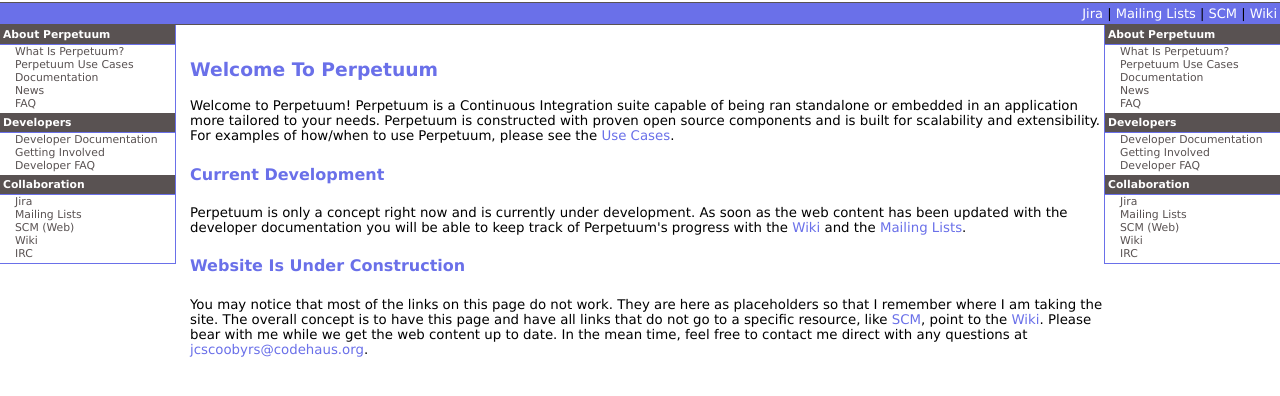
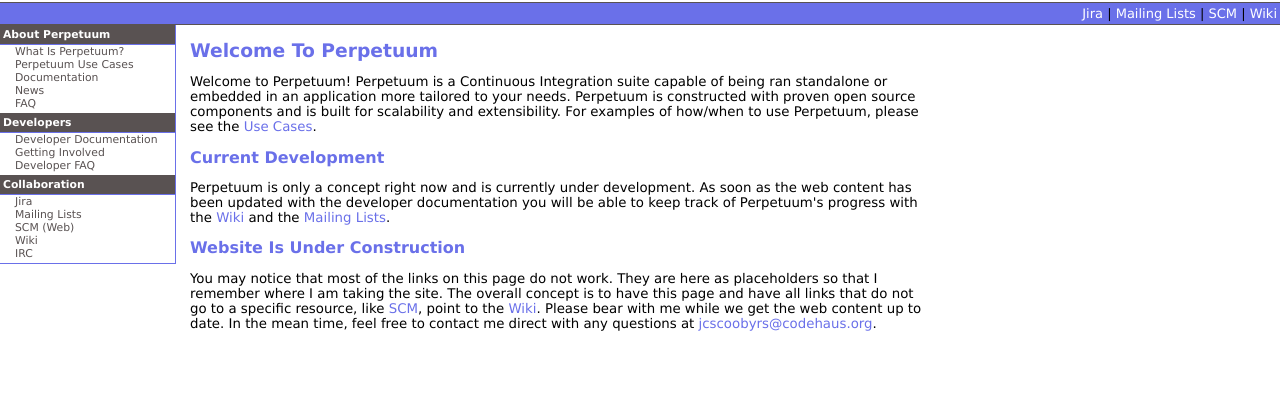
Before and after one commit to codehaus/perpetuum, a plain HTML site: page www/index.html in a window 1280 px wide. Shown: the part 82-478 px from the top of the page. Drawn offline with Linux system fonts and the light colour scheme.

Commit message:
Updated to fix the CSS.

```diff
--- a/www/index.html
+++ b/www/index.html
@@ -78,35 +78,5 @@
         <a href="mailto:jcscoobyrs@codehaus.org">jcscoobyrs@codehaus.org</a>.
       </p>
     </div>
-    <div id="right_menu">
-      <div class="right_menu_header">
-        <h5>About Perpetuum</h5>
-      </div>
-      <ul>
-        <li><a href="whatisperpetuum.html">What Is Perpetuum?</a></li>
-        <li><a href="perpetuumusecases.html">Perpetuum Use Cases</a></li>
-        <li><a href="documentation.html">Documentation</a></li>
-        <li><a href="news.html">News</a></li>
-        <li><a href="faq.html">FAQ</a></li>
-      </ul>
-      <div class="right_menu_header">
-        <h5>Developers</h5>
-      </div>
-      <ul>
-        <li><a href="developerdocumentation.html">Developer Documentation</a></li>
-        <li><a href="gettinginvolved.html">Getting Involved</a></li>
-        <li><a href="developerfaq.html">Developer FAQ</a></li>
-      </ul>
-      <div class="right_menu_header">
-        <h5>Collaboration</h5>
-      </div>
-      <ul>
-        <li><a href="http://jira.codehaus.org/browse/PERPETUUM">Jira</a></li>
-        <li><a href="mailinglists.html">Mailing Lists</a></li>
-        <li><a href="http://svn.perpetuum.codehaus.org/">SCM (Web)</a></li>
-        <li><a href="http://confluenza.codehaus.org/perpetuum/Home">Wiki</a></li>
-        <li><a href="irc.html">IRC</a></li>
-      </ul>
-    </div>
   </body>
 </html>
--- a/www/style.css
+++ b/www/style.css
@@ -112,10 +112,13 @@ a:hover {
   position: absolute;
   left: 175px;
   padding-right: 175px;
+  margin-right: 175px;
 }
 
 #content h3, h4 {
   color: #6a70e9;
+  margin: 0px;
+  padding: 0px;
 }
 
 #content p {
```
